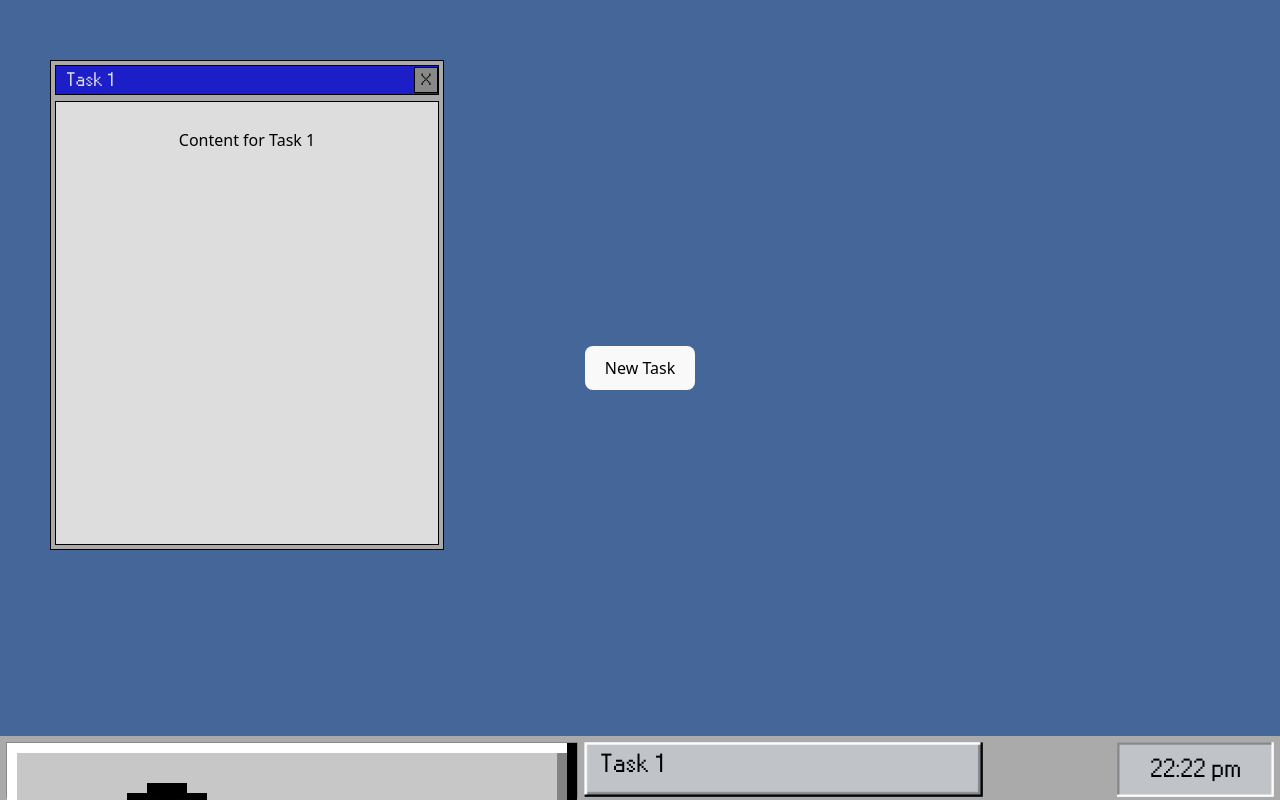
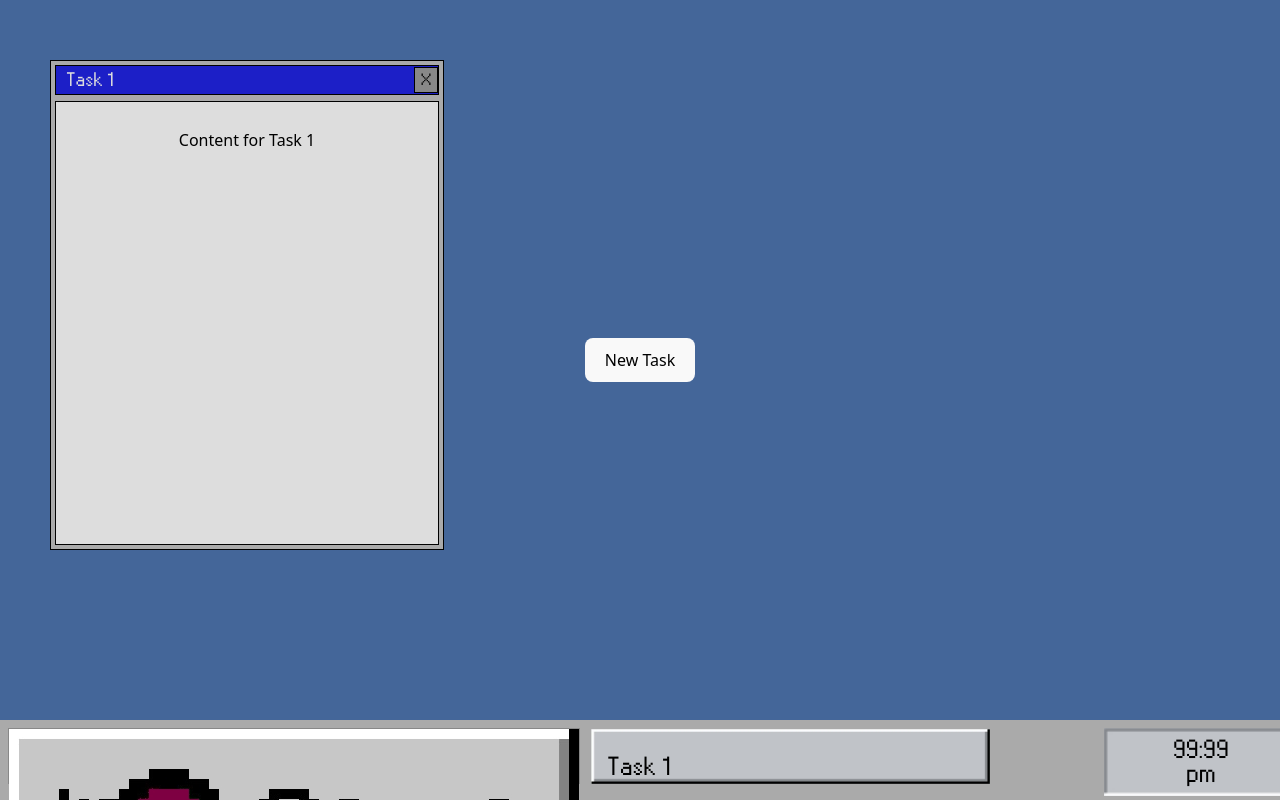
Before and after one commit to jcdotcom/retro-react, a React (Vite) app: page / in a window 1280 px wide. Shown: the top 800 px of the page. Built offline with nearby package versions, Linux system fonts and the light colour scheme.

Commit message:
added task active history for selecting correct task to be active after closing another, worked on taskbar css some more

```diff
--- a/src/App.css
+++ b/src/App.css
@@ -17,7 +17,9 @@
   display: flex;
   flex-direction: row;
   align-content: 'center';
-  height: 8vh;
+  max-height: 8vh;
+  min-height: 60px;
+  padding: 8px;
   background-color: #aaa;
   color: black;
 }
@@ -25,7 +27,8 @@
 .main-content {
   flex-grow: 1;
   display: grid;
-  height: 92vh;
+  height: 90vh;
+  /* TODO: fix main-content shrinking task-bar less than 60px */
   width: 100vw;
   background-color: #469;
   color: white;
--- a/src/App.tsx
+++ b/src/App.tsx
@@ -2,7 +2,7 @@ import{ useState } from 'react'
 import './App.css'
 import Task from "./Task";
 import BtnStart from "./BtnStart";
-import BtnTasks from "./BtnTasks";
+import BtnTasks from "./Taskbar";
 import ClockArea from "./ClockArea";
 
 interface OpenTask{
@@ -13,6 +13,7 @@ interface OpenTask{
 
 function App(){
   const [tasks, setTasks] = useState([{id: 1, title: "Task 1"}]);
+  const [taskHistory, setTaskHistory] = useState<number[]>([]);
   const [openContainers, setOpenContainers] = useState<OpenTask[]>(() =>
     tasks.length > 0
       ? [
@@ -26,6 +27,14 @@ function App(){
   );
 
   const [activeTaskId, setActiveTaskId] = useState<number>(tasks[0]?.id || 0);
+
+  function setActiveTask(id: number) {
+    setActiveTaskId(id);
+    setTaskHistory((prev) => {
+      const filtered = prev.filter((tid) => tid !== id); // remove if it exists
+      return [...filtered, id]; // push to the end (most recent)
+    });
+  }
 
   function handleTaskClick(id: number){
     const task = tasks.find((t) => t.id === id);
@@ -43,7 +52,16 @@ function App(){
   function handleTaskClose(id: number){
     setTasks((prev) => prev.filter((t) => t.id !== id));
     setOpenContainers((prev) => prev.filter((c) => c.id !== id));
-    if (activeTaskId === id) setActiveTaskId(openContainers[0]?.id || 0);
+
+    setTaskHistory((prev) => prev.filter((tid) => tid !== id)); // remove closed id
+
+    if (activeTaskId === id) {
+      const lastActive = [...taskHistory]
+      .filter((tid) => tid !== id)
+      .reverse()
+      .find((tid) => openContainers.some((c) => c.id === tid));
+      setActiveTask(lastActive || 0);
+    }
   }
 
   function openNewTask(){
@@ -54,7 +72,7 @@ function App(){
       ...prev,
      { id: newTask.id, title: newTask.title, content: `Content for ${newTask.title}` },
     ]);
-    setActiveTaskId(newId);
+    setActiveTask(newId);
   }
 
   return (
@@ -69,7 +87,7 @@ function App(){
               content={container.content}
               active={container.id === activeTaskId}
               onClose={handleTaskClose}
-              onActivate={() => setActiveTaskId(container.id)}
+              onActivate={() => setActiveTask(container.id)}
             />
           ))}
         </div>
--- a/src/BtnStart.tsx
+++ b/src/BtnStart.tsx
@@ -9,7 +9,7 @@ function BtnStart({onClick}: BtnStartProps){
   return(
     <div className="btn-layout">
       <button onClick={onClick} className="btn-start">
-        <img src={btnStartURL} alt="Button Img" />
+        <img src={btnStartURL} alt="Button Img" className="btn-task-bg"/>
       </button>
     </div>
   );
--- a/src/BtnTasks.tsx
+++ /dev/null
@@ -1,28 +0,0 @@
-import "./TaskBar.css";
-import BtnTask from "./BtnTask";
-
-interface Task{
-  id: number;
-  title: string;
-}
-
-interface BtnTasksProps{
-  tasks: Task[];
-  onTaskClick: (id: number) => void;
-}
-
-function BtnTasks({ tasks, onTaskClick }: BtnTasksProps){
-  return (
-    <div className="btn-task-layout">
-     {tasks.map((task) => (
-        <BtnTask
-          key={task.id}
-          title={task.title}
-          onClick={() => onTaskClick(task.id)}
-        />
-      ))}
-    </div>
-  );
-}
-
-export default BtnTasks;
--- a/src/ClockArea.tsx
+++ b/src/ClockArea.tsx
@@ -2,7 +2,7 @@ import{ useState, useEffect } from "react";
 import "./TaskBar.css";
 import clockBgURL from './assets/ClockAreaImg.jpg';
 
-export default function BtnStart(){
+export default function ClockArea(){
   const [count, setCount] = useState(0);
 
   useEffect(() =>{
--- a/src/TaskBar.css
+++ b/src/TaskBar.css
@@ -2,7 +2,8 @@
     display: flex;
     flex-shrink: inherit;
     height: 7vh;
-    margin: 6px;
+    /*margin: 6px;*/
+    align-content: center;
   }
 
   .btn-start {
@@ -25,21 +26,23 @@
     display: flex;
     flex-grow: inherit;
     height: 7vh;
-    margin-top: 6px;
+    /*margin-top: 6px;*/
     gap: 10px;
   }
 
   .btn-task {
     display: grid;
     place-items: left;
-    padding: 0;
+    padding: 1px;
+    margin-left: 10px;
     border: none;
     border-radius: 0;
     background-color: #aaa;
     cursor: pointer;
     max-width: 32vw;
     flex-grow: 1;
-    overflow: hidden;
+    flex-shrink: inherit;
+
   }
 
   .btn-task:hover {
@@ -62,41 +65,58 @@
     color: black;
     font-size: 1.6rem;
     font-family: w95;
-    margin: 10px;
+    /*margin: 10px;*/
     margin-left: 16px;
     text-align: left;
     align-content: center;
+    /* TODO: Fix text being in bottom left instead of center left */
   }
 
   .clock-layout {
     display: flex;
     flex-grow: 1;
-    height: 7vh;
-    margin-top: 5px;
-    margin-right: 6px;
-    margin-bottom: 6px;
+    /*height: 7vh;*/
+    /*margin-top: 6px;*/
+
+    /*margin-bottom: 6px;*/
     align-items: center;
+
+    margin-left: auto;
+    margin-right: 20px;
+    max-width: 8vw;
+
+    /* TODO: need to fix clock right margin */
   }
 
   .clock {
     display: grid;
-    margin-left: auto;
+    height: 100%;
     place-items: center;
     padding: 0;
     border: none;
     border-radius: 0;
     background-color: #888;
     cursor: default;
-    max-width: 20vw;
-    flex-grow: 0;
-    overflow: hidden;
+    flex-grow: 1;
+    flex-shrink: inherit;
   }
-
+/*
   .clock-bg {
     grid-area: 1 / 1;
     width: 100%;
     height: auto;
+    object-fit: cover;
+    max-height: 100%;
+  }*/
+
+  .clock-bg {
+    grid-area: 1 / 1;
+    height: 100%;       /* match parent height */
+    width: auto;        /* let width adjust automatically */
+    object-fit: cover;  /* crop if needed */
+    overflow: hidden;
   }
+
 
   .clock-text {
     grid-area: 1 / 1;
--- /dev/null
+++ b/src/Taskbar.tsx
@@ -0,0 +1,62 @@
+import "./TaskBar.css";
+import BtnTask from "./BtnTask";
+
+interface Task{
+  id: number;
+  title: string;
+}
+
+interface TaskbarProps{
+  tasks: Task[];
+  onTaskClick: (id: number) => void;
+}
+
+function Taskbar({ tasks, onTaskClick }: TaskbarProps){
+
+// --- Create a ResizeObserver instance ---
+
+  const resizeObserver = new ResizeObserver(entries => {
+    for (const entry of entries) {
+      // entry.target is the DOM element that changed size
+      const element = entry.target as HTMLElement;
+
+      // Check if the element has shrunk
+      // You'll need to store the previous size to compare
+      const previousWidth = element.dataset.previousWidth;
+      const currentWidth = entry.contentRect.width;
+
+      if (previousWidth && currentWidth < parseFloat(previousWidth)) {
+        console.log(`Element ${element.id} has shrunk!`);
+        // Add your custom logic here, like adding a class
+        element.classList.add('is-shrunk');
+      }
+
+      // Update the stored size for the next comparison
+      element.dataset.previousWidth = currentWidth.toString();
+    }
+  });
+
+  // Select the element(s) you want to observe
+  const elementToObserve = document.getElementById('BtnTask');
+
+  if (elementToObserve) {
+    // Begin observing the element
+    resizeObserver.observe(elementToObserve);
+  }
+
+// --- Finish ---
+
+  return (
+    <div className="btn-task-layout">
+     {tasks.map((task) => (
+        <BtnTask
+          key={task.id}
+          title={task.title}
+          onClick={() => onTaskClick(task.id)}
+        />
+      ))}
+    </div>
+  );
+}
+
+export default Taskbar;
```
Also changed, not shown: src/Task.tsx (+1 -44 lines).
